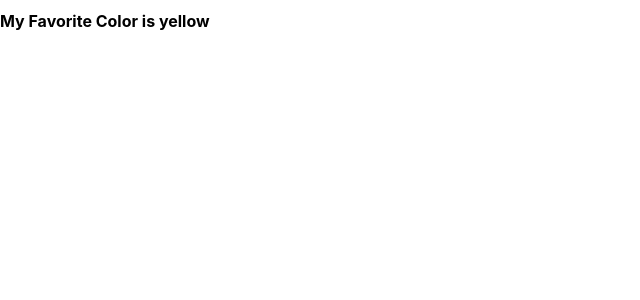
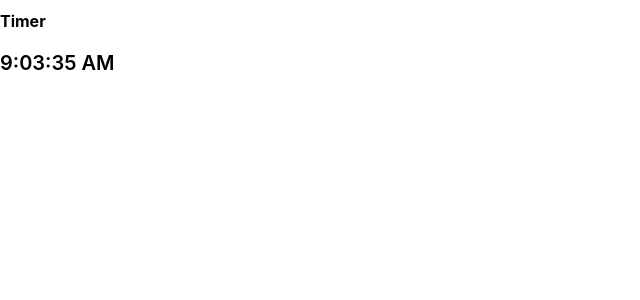
Before and after one commit to ValaBindiya/firstreact, a React (Create React App) app: page / in a window 1280 px wide. Shown: the top 300 px of the page, without its empty margins (0-640 px from the left). Built offline with nearby package versions, Linux system fonts and the light colour scheme.

Commit message:
6/3/2024_Life_cycle_method

```diff
--- a/src/App.js
+++ b/src/App.js
@@ -7,6 +7,7 @@ import CountryFun from './components/CountryFun';
 import Doctor from './containers/Doctor/Doctor';
 import Header from './containers/Lifestyle/Header';
 import Medicines from './containers/Medicines/Medicines';
+import Timer from './containers/Timer/Timer';
 
 function App() {
   return (
@@ -23,7 +24,9 @@ function App() {
 
       {/* <Doctor /> */}
 
-      <Header  favcol="yellow" />
+      {/* <Header  favcol="yellow" /> */}
+
+      <Timer />
 
     </>
   );
--- /dev/null
+++ b/src/containers/Timer/Timer.js
@@ -0,0 +1,50 @@
+import React, { Component } from 'react';
+
+class Timer extends Component {
+
+    // 1.It is used to initialize state value or binding method.
+    constructor(props) {
+        super(props);
+
+        this.state = {
+            time:new Date()
+        }
+    }
+
+    tick = () => {
+        this.setState  ({
+            time : new Date()
+        }
+    )}
+
+    // 3.It is called after mounting .It is mostly used to get data from server. It is called only one time when first time component mount
+
+    componentDidMount = () => {
+      this.timeRef =  setInterval(this.tick, 1000)
+    }
+
+    // 4. It is called when state or prpos value changed.
+
+    componentDidUpdate = () => {
+        console.log("4.componentDidUpdate");
+    }
+
+    // 5. It is used realse occupied resourses when we moved to another components.
+
+    componentWillUnmount = () => {
+        clearInterval(this.timeRef)
+    }
+
+     // 2.It is used to display JSX in DOM. It is called when any state or props are changed
+
+    render() {
+        return (
+            <div>
+                <h1>Timer</h1>
+                <p>{this.state.time.toLocaleTimeString()}</p>
+            </div>
+        );
+    }
+}
+
+export default Timer;
```
